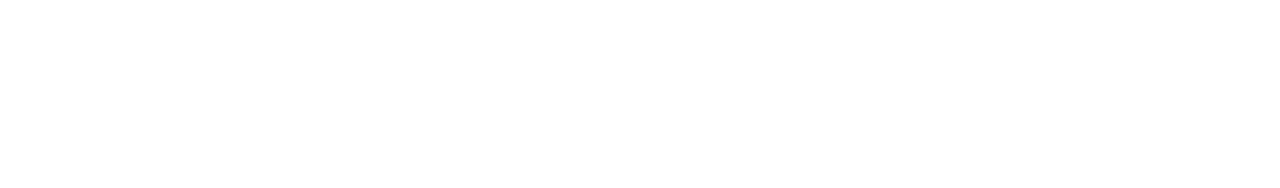
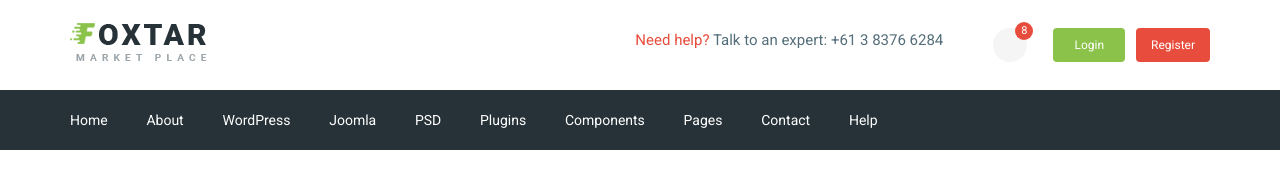
Before and after one commit to BatmanQB/market, a website: page app/index.html in a window 1280 px wide. Drawn offline with nearby package versions, Linux system fonts and the light colour scheme.

Commit message:
added header

```diff
--- a/app/index.html
+++ b/app/index.html
@@ -1,17 +1,65 @@
 <!DOCTYPE html>
 <html lang="en">
+
 <head>
     <meta charset="UTF-8">
     <meta name="viewport" content="width=device-width, initial-scale=1.0">
     <meta http-equiv="X-UA-Compatible" content="ie=edge">
-    <title>Document</title>
+    <title>Market</title>
+    <link href="https://fonts.googleapis.com/css?family=Raleway:300,400,700|Roboto:300,400,500,700&display=swap"
+        rel="stylesheet">
     <link rel="stylesheet" href="css/libs.min.css">
     <link rel="stylesheet" href="css/style.css">
 </head>
+
 <body>
+    <header class="header">
+        <div class="container">
+            <div class="header__content">
+                <div class="header__logo">
+                    <a href="#">
+                        <img src="img/logo.png" alt="">
+                    </a>
+                </div>
+                <div class="header__content-right">
+                    <div class="header__content-text">
+                        <span>Need help?</span> Talk to an expert: <a href="tel:+61383766284">+61 3 8376 6284</a>
+                    </div>
+                    <div class="header__content-items">
+                        <div class="header__content-item header-basket">
+                            <span>8</span>
+                        </div>
+                    </div>
+                    <div class="header__content-btn">
+                        <a class="header__btn-login" href="#">Login</a>
+                        <a class="header__btn-register" href="#">Register</a>
+                    </div>
+                </div>
+            </div>
+        </div>
+        <div class="header__menu">
+            <div class="container">
+                <nav class="menu">
+                    <ul>
+                        <li><a href="#">Home</a></li>
+                        <li><a href="#">About</a></li>
+                        <li><a href="#">WordPress</a></li>
+                        <li><a href="#">Joomla</a></li>
+                        <li><a href="#">PSD</a></li>
+                        <li><a href="#">Plugins</a></li>
+                        <li><a href="#">Components</a></li>
+                        <li><a href="#">Pages</a></li>
+                        <li><a href="#">Contact</a></li>
+                        <li><a href="#">Help</a></li>
+                    </ul>
+                </nav>
+            </div>
+        </div>
 
+    </header>
     <script src="https://ajax.googleapis.com/ajax/libs/jquery/3.4.1/jquery.min.js"></script>
     <script src="js/libs.min.js"></script>
     <script src="js/main.js"></script>
 </body>
+
 </html>
--- /dev/null
+++ b/app/scss/_fonts.scss
@@ -0,0 +1,71 @@
+@font-face {
+  font-family: 'icomoon';
+  src:  url('../fonts/icomoon.eot?u88ioq');
+  src:  url('../fonts/icomoon.eot?u88ioq#iefix') format('embedded-opentype'),
+    url('../fonts/icomoon.ttf?u88ioq') format('truetype'),
+    url('../fonts/icomoon.woff?u88ioq') format('woff'),
+    url('../fonts/icomoon.svg?u88ioq#icomoon') format('svg');
+  font-weight: normal;
+  font-style: normal;
+}
+
+[class^="icon-"], [class*=" icon-"] {
+  /* use !important to prevent issues with browser extensions that change fonts */
+  font-family: 'icomoon' !important;
+  speak: none;
+  font-style: normal;
+  font-weight: normal;
+  font-variant: normal;
+  text-transform: none;
+  line-height: 1;
+
+  /* Better Font Rendering =========== */
+  -webkit-font-smoothing: antialiased;
+  -moz-osx-font-smoothing: grayscale;
+}
+
+.icon-search:before {
+  content: "\f002";
+}
+.icon-star:before {
+  content: "\f005";
+}
+.icon-map-marker:before {
+  content: "\f041";
+}
+.icon-shopping-cart:before {
+  content: "\f07a";
+}
+.icon-phone:before {
+  content: "\f095";
+}
+.icon-bell-o:before {
+  content: "\f0a2";
+}
+.icon-bars:before {
+  content: "\f0c9";
+}
+.icon-navicon:before {
+  content: "\f0c9";
+}
+.icon-reorder:before {
+  content: "\f0c9";
+}
+.icon-envelope:before {
+  content: "\f0e0";
+}
+.icon-bolt:before {
+  content: "\f0e7";
+}
+.icon-flash:before {
+  content: "\f0e7";
+}
+.icon-angle-right:before {
+  content: "\f105";
+}
+.icon-angle-down:before {
+  content: "\f107";
+}
+.icon-location-arrow:before {
+  content: "\f124";
+}
--- a/app/scss/_vars.scss
+++ b/app/scss/_vars.scss
@@ -0,0 +1,7 @@
+$bg: #263238;
+$grey: #b7c3c8;
+$top: #8bc34a;
+$text: #546e7a;
+$red: #e74c3c;
+
+$font: 'Raleway', sans-serif;
--- a/app/scss/libs.scss
+++ b/app/scss/libs.scss
@@ -1 +1,3 @@
 @import '../../node_modules/normalize.css/normalize';
+//@import '../../node_modules/fancyapps/fancybox/dist/jquery.fancybox';
+@import 'fonts';
--- a/app/scss/style.scss
+++ b/app/scss/style.scss
@@ -1 +1,120 @@
 @import '_vars';
+*{
+	box-sizing: border-box;
+}
+body{
+	font-size: 15px;
+	font-family: 'Roboto', sans-serif;
+	font-weight: 400;
+	line-height: 24px;
+}
+.container{
+	max-width: 1170px;
+	margin: 0 auto;
+	padding: 0px 15px;
+}
+a{
+	text-decoration: none;
+	display: inline-block;
+}
+ul{
+	margin: 0;
+	padding: 0;
+	list-style: none;
+	li{
+		margin: 0;
+		padding: 0;
+	}
+}
+
+.header__content{
+    height: 90px;
+    display: flex;
+    justify-content: space-between;
+    align-items: center;
+}
+.header__content-right{
+    display: flex;
+}
+.header__content-text{
+    color: $text;
+    margin-right: 50px;
+    span{
+        color: $red;
+    }
+    a{
+        color: $text;
+    }
+}
+.header__content-items{
+    margin-right: 26px;
+}
+.header__content-item{
+    width: 34px;
+    height: 34px;
+    border-radius: 50%;
+    position: relative;
+    background-color: #f5f5f5;
+    span{
+        display: inline-block;
+        position: absolute;
+        right: -6px;
+        top: -6px;
+        background-color: $red;
+        font-size: 11px;
+        color: #fff;
+        min-width: 18px;
+        height: 18px;
+        border-radius: 10px;
+        text-align: center;
+        line-height: 18px;
+        padding: 0px 4px;
+    }
+}
+.header-basket:before{
+    content: '\f095';
+	font-family: 'icomoon';
+	font-size: 14px;
+	color: #a0a0a0;
+	position: absolute;
+	top: 50%;
+	left: 50%;
+	transform: translate(-50%, -50%);
+}
+.header__content-btn{
+    a{
+        color: #fff;
+        font-size: 12px;
+        border-radius: 4px;
+        min-width: 72px;
+        text-align: center;
+        padding: 5px 15px;
+        & + a{
+            margin-left: 7px;
+        }
+    }
+    .header__btn-register{
+		background-color: $red;
+	}
+	.header__btn-login{
+		background-color: $top;
+	}
+}
+.header__menu{
+    background-color: $bg;
+    padding: 15px 0;
+}
+.menu{
+    li{
+        display: inline-block;
+        & + li{
+            padding-left: 35px;
+        }
+    }
+    a{
+        color: #fff;
+        font-size: 14px;
+        line-height: 30px;
+        font-weight: 400;
+    }
+}
--- a/gulpfile.js
+++ b/gulpfile.js
@@ -17,12 +17,12 @@
         .pipe(browserSync.reload({stream: true}))
 });
 
-gulp.task('script', function(){
-    return gulp.src(['', ''])
-    .pipe(concat('libs.min.js'))
-    .pipe(uglifyjs())
-    .pipe(gulp.dest('app/js'))
-});
+// gulp.task('script', function(){
+//     return gulp.src(['', ''])
+//     .pipe(concat('libs.min.js'))
+//     .pipe(uglifyjs())
+//     .pipe(gulp.dest('app/js'))
+// });
 
 gulp.task('css', function(){
     return gulp.src('app/css/libs.css')
@@ -68,4 +68,4 @@
     gulp.watch(['app/js/main.js', 'app/js/libs.min.js'], gulp.parallel('js'))
 });
 
-gulp.task('default', gulp.parallel('css','script','scss', 'browser-sync', 'watch'));
+gulp.task('default', gulp.parallel('css','scss', 'browser-sync', 'watch'));
--- a/package.json
+++ b/package.json
@@ -9,6 +9,7 @@
   },
   "devDependencies": {
     "browser-sync": "^2.26.5",
+    "fancybox": "^3.0.1",
     "gulp": "^4.0.2",
     "gulp-autoprefixer": "^6.1.0",
     "gulp-concat": "^2.6.1",
```
Also changed, not shown: app/css/libs.css, app/css/libs.min.css, app/css/style.css, app/fonts/icomoon.ttf (added), app/fonts/icomoon.woff (added), app/img/css_sprites.png (added), app/img/logo.png (added), 2 other files.
